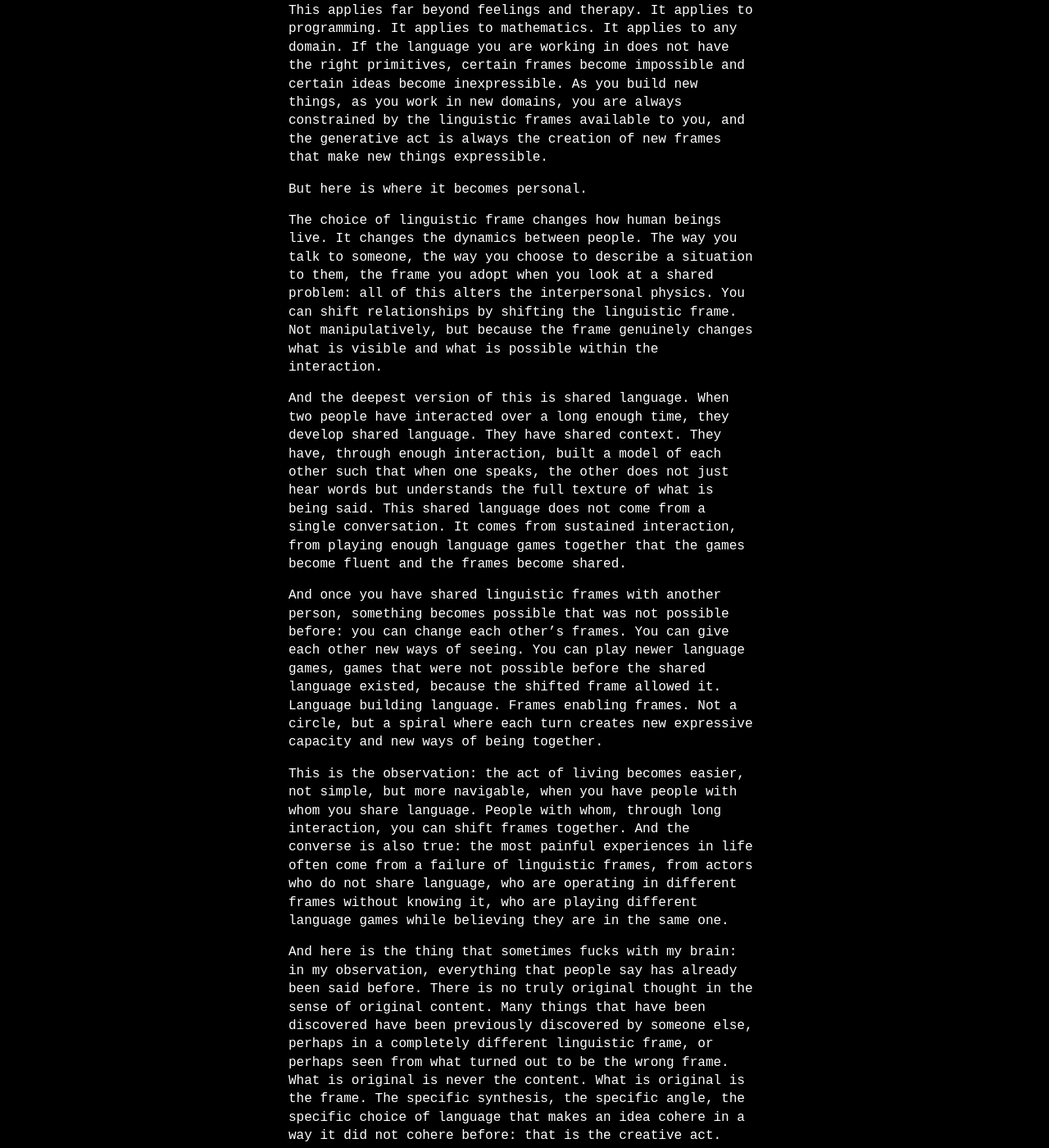
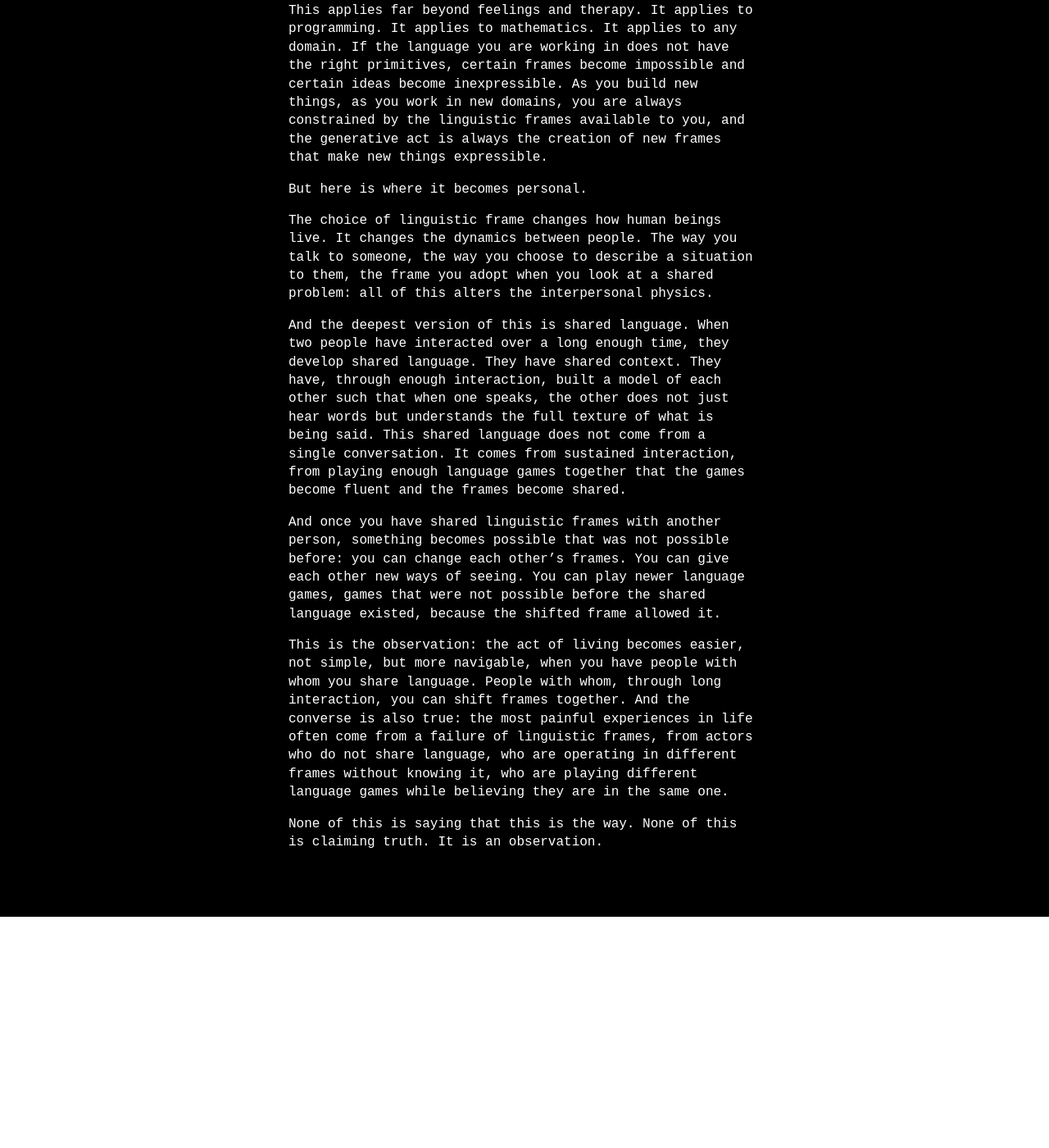
Before and after one commit to technoyoda/technoyoda.github.io, a Jekyll site: the page built from _posts/2026-04-11-linguistic-frames.md, in a window 1280 px wide and 1400 px high, scrolled down 5331 px. Shown: the whole window at 82% size. Built offline with Jekyll 4.4.1, drawn with Linux system fonts in a browser that asks for light colours; after the commit the page ends 6449 px from its top, so only the background shows below that; some of the changed text lies outside the part shown.

Commit message:
lets see

```diff
--- a/_posts/2026-04-11-linguistic-frames.md
+++ b/_posts/2026-04-11-linguistic-frames.md
@@ -61,14 +61,12 @@ This applies far beyond feelings and therapy. It applies to programming. It appl
 
 But here is where it becomes personal.
 
-The choice of linguistic frame changes how human beings live. It changes the dynamics between people. The way you talk to someone, the way you choose to describe a situation to them, the frame you adopt when you look at a shared problem: all of this alters the interpersonal physics. You can shift relationships by shifting the linguistic frame. Not manipulatively, but because the frame genuinely changes what is visible and what is possible within the interaction.
+The choice of linguistic frame changes how human beings live. It changes the dynamics between people. The way you talk to someone, the way you choose to describe a situation to them, the frame you adopt when you look at a shared problem: all of this alters the interpersonal physics.
 
 And the deepest version of this is shared language. When two people have interacted over a long enough time, they develop shared language. They have shared context. They have, through enough interaction, built a model of each other such that when one speaks, the other does not just hear words but understands the full texture of what is being said. This shared language does not come from a single conversation. It comes from sustained interaction, from playing enough language games together that the games become fluent and the frames become shared.
 
-And once you have shared linguistic frames with another person, something becomes possible that was not possible before: you can change each other's frames. You can give each other new ways of seeing. You can play newer language games, games that were not possible before the shared language existed, because the shifted frame allowed it. Language building language. Frames enabling frames. Not a circle, but a spiral where each turn creates new expressive capacity and new ways of being together.
+And once you have shared linguistic frames with another person, something becomes possible that was not possible before: you can change each other's frames. You can give each other new ways of seeing. You can play newer language games, games that were not possible before the shared language existed, because the shifted frame allowed it.
 
 This is the observation: the act of living becomes easier, not simple, but more navigable, when you have people with whom you share language. People with whom, through long interaction, you can shift frames together. And the converse is also true: the most painful experiences in life often come from a failure of linguistic frames, from actors who do not share language, who are operating in different frames without knowing it, who are playing different language games while believing they are in the same one.
 
-And here is the thing that sometimes fucks with my brain: in my observation, everything that people say has already been said before. There is no truly original thought in the sense of original content. Many things that have been discovered have been previously discovered by someone else, perhaps in a completely different linguistic frame, or perhaps seen from what turned out to be the wrong frame. What is original is never the content. What is original is the frame. The specific synthesis, the specific angle, the specific choice of language that makes an idea cohere in a way it did not cohere before: that is the creative act.
-
 None of this is saying that this is the way. None of this is claiming truth. It is an observation.
```
